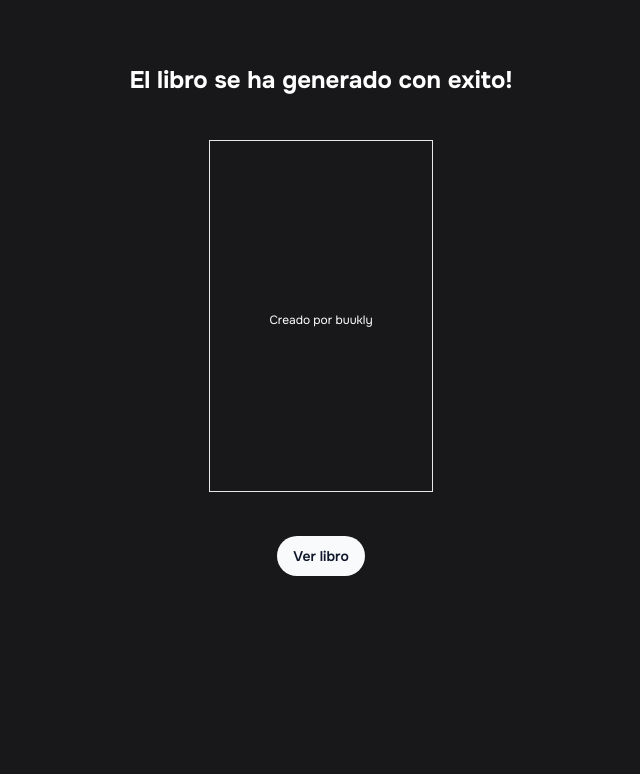
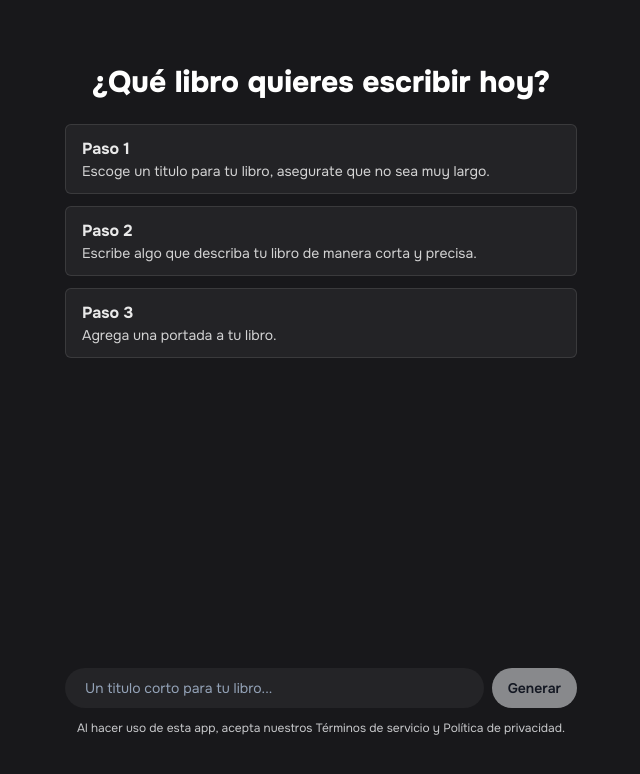
Before and after one commit to pdromoreno7/buukly-hackaton-vercel-2024, a Next.js app: page /generate in a window 1280 px wide. Shown: the top 774 px of the page, without its empty margins (319-959 px from the left). Built offline with nearby package versions, Linux system fonts and the light colour scheme.

Commit message:
change: view resulto show

```diff
--- a/src/app/generate/page.tsx
+++ b/src/app/generate/page.tsx
@@ -86,7 +86,8 @@ export default function Generate() {
       setIsLoading(false)
     }
   }
-  if (true) return <BookResult colorBook={colorBook} titleBook={bookTitle} />
+  if (progress === 100)
+    return <BookResult colorBook={colorBook} titleBook={bookTitle} />
   if (progress > 0)
     return (
       <LoadingChaptersCreation
```
